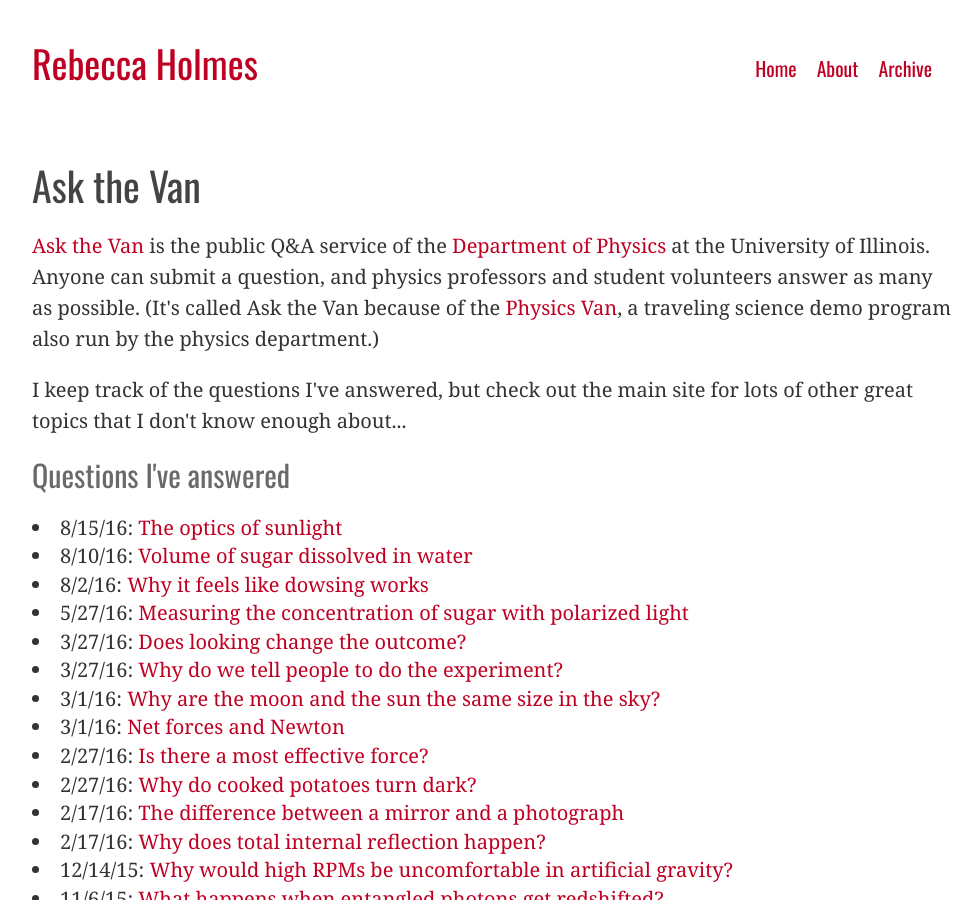
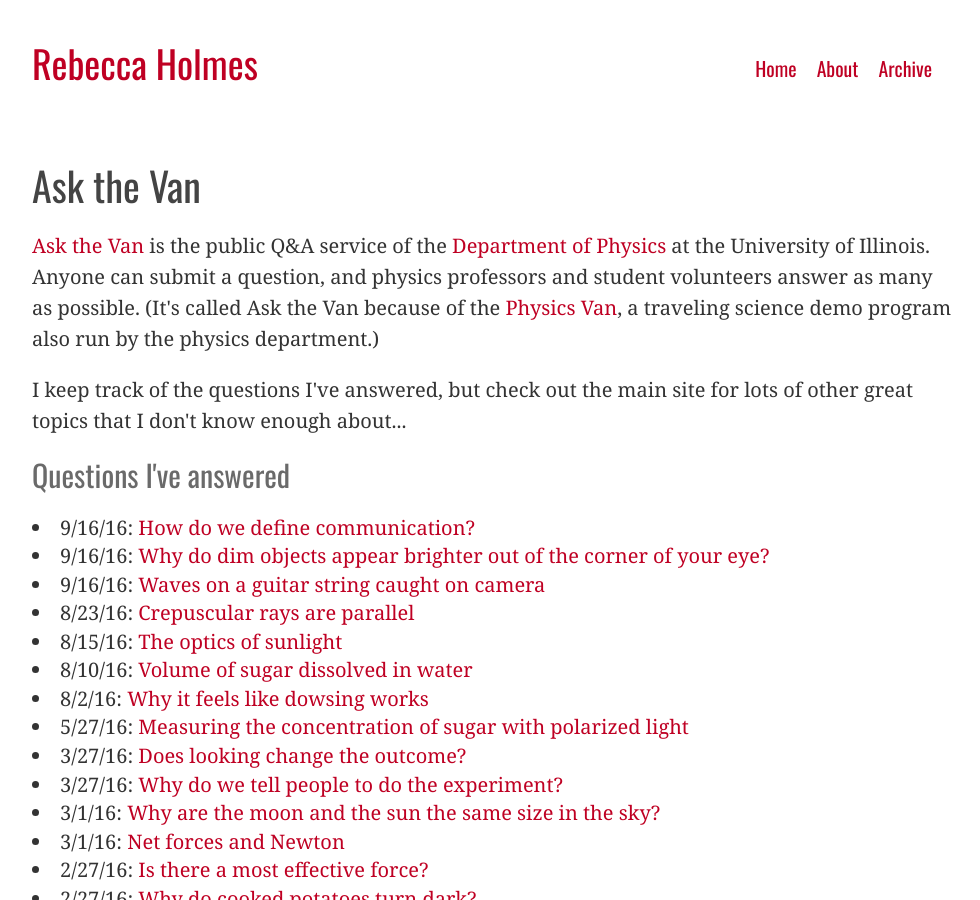
Before and after one commit to piscisvolans/piscisvolans.github.io, a Jekyll site: the page built from askthevan.html, in a window 1280 px wide and 900 px high. Shown: the whole window, without its empty margins (148-1128 px from the left). Built offline with Jekyll 4.4.1, drawn with Linux system fonts in a browser that asks for light colours; nearby versions of some CDN libraries; some web fonts are replaced; comment, search, counter and statistics services are not loaded.

Commit message:
Update list of Ask the Van questions

```diff
--- a/_data/askthevan.yml
+++ b/_data/askthevan.yml
@@ -142,3 +142,15 @@
 - title: The optics of sunlight
   url: http://van.physics.illinois.edu/qa/listing.php?id=43411&t=the-optics-of-sunlight
   date: August 15, 2016
+- title: Crepuscular rays are parallel
+  url: http://ift.tt/2bkgL4z
+  date: August 23, 2016 at 03:52PM
+- title: Waves on a guitar string caught on camera
+  url: http://ift.tt/2cZRe5t
+  date: September 16, 2016 at 05:56AM
+- title: Why do dim objects appear brighter out of the corner of your eye?
+  url: http://ift.tt/2cDDCJ4
+  date: September 16, 2016 at 08:51PM
+- title: How do we define communication?
+  url: http://ift.tt/2cQw6ht
+  date: September 16, 2016 at 08:53PM
```
